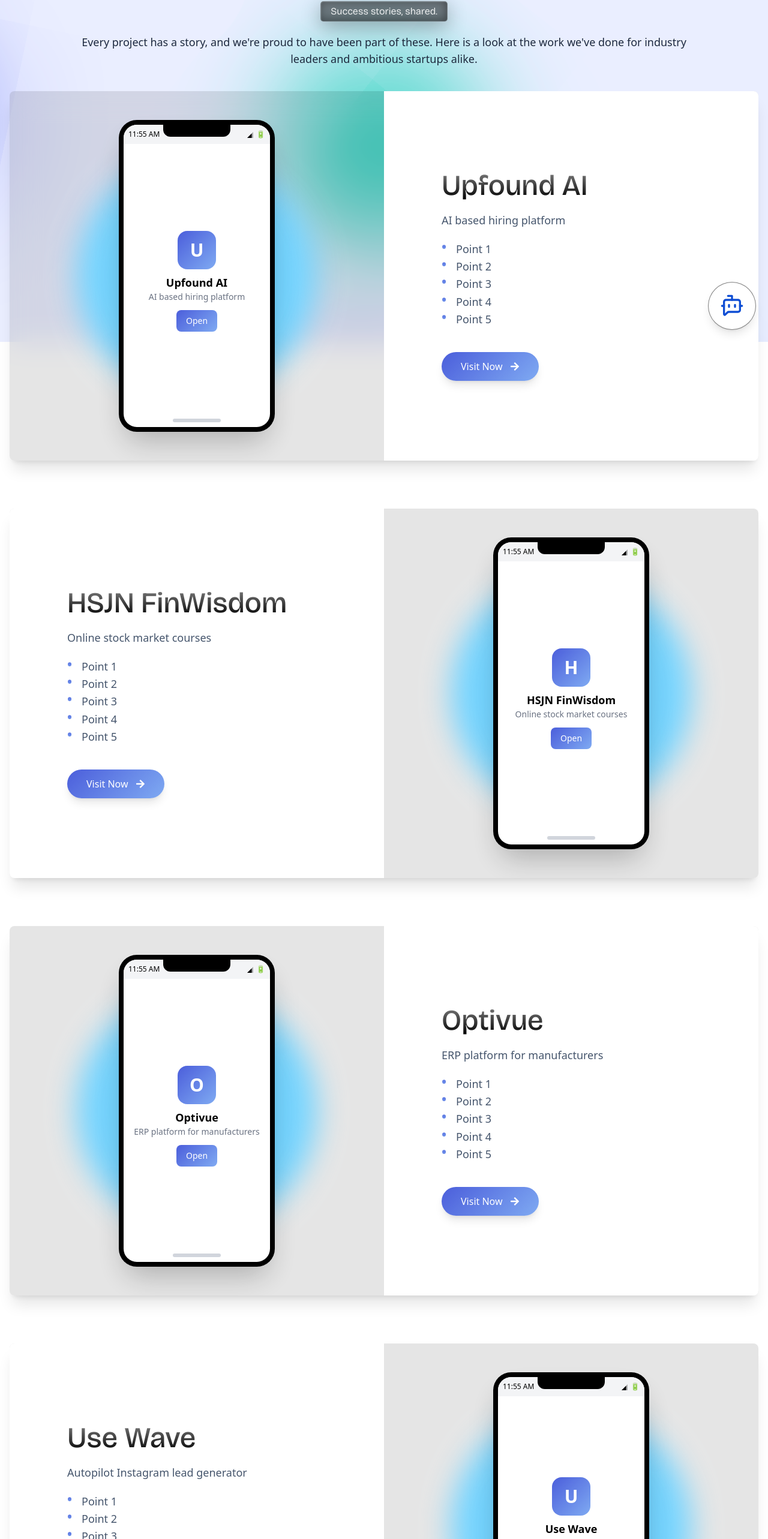
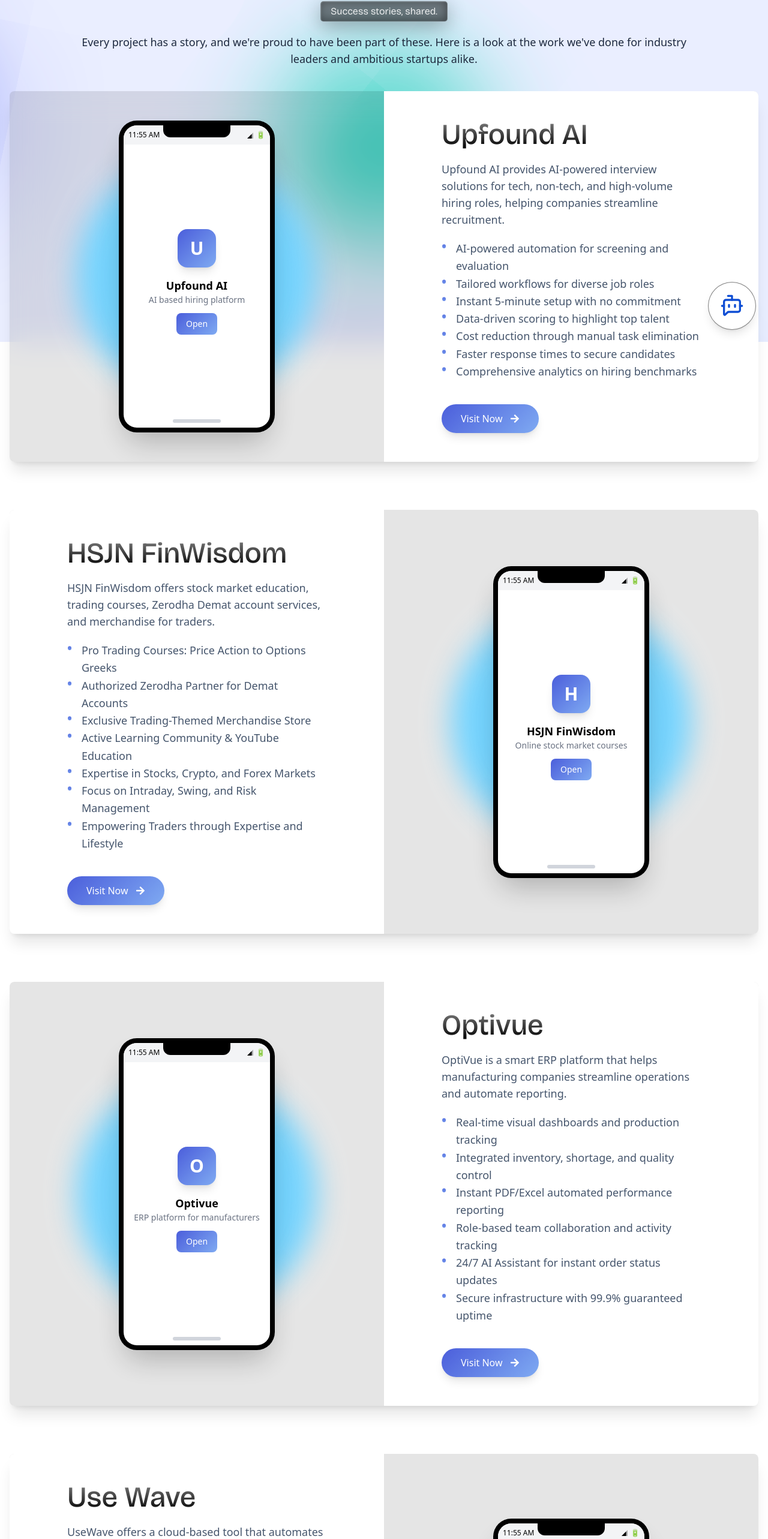
Before and after one commit to rana5772/rana, a React (Vite) app: page /projects in a window 1280 px wide. Shown: the part 230-2796 px from the top of the page at 60% size. Built offline with nearby package versions, Linux system fonts and the light colour scheme.

Commit message:
project links

```diff
--- a/src/components/PhoneSection.jsx
+++ b/src/components/PhoneSection.jsx
@@ -2,16 +2,16 @@
 import { format } from "date-fns";
 import { MdSignalCellular3Bar } from "react-icons/md";
 import Heading from "./Heading";
-import { FaArrowRight, FaPlus } from "react-icons/fa";
-import { RiMailSendFill } from "react-icons/ri";
-import { FiPlusSquare } from "react-icons/fi";
+import { FaArrowRight } from "react-icons/fa";
+import { motion } from "framer-motion"; // 1. Import Framer Motion
 
 const PhoneSection = ({
   name = "Website Name",
   link = "#",
   description = "A brief description of the website goes here.",
+  details="Additional details about the website can be placed here to provide more context and information to the user.",
   points = ["Point 1", "Point 2", "Point 3", "Point 4", "Point 5"],
-  side = 2, // 1 for Left, 2 for Right
+  side = 2,
 }) => {
   const [currentTime, setCurrentTime] = useState(new Date());
 
@@ -19,13 +19,24 @@
     const timer = setInterval(() => {
       setCurrentTime(new Date());
     }, 1000);
-
     return () => clearInterval(timer);
   }, []);
 
-  // Determine order based on side prop
   const visualOrder = side === 1 ? "md:order-1" : "md:order-2";
   const contentOrder = side === 1 ? "md:order-2" : "md:order-1";
+
+  // 2. Define the wobble animation variants
+  const wobbleVariants = {
+    initial: { scale: 1, rotate: 0 },
+    animate: {
+      rotate: [0, -10, 10, -10, 10, 0], // The "shake" sequence
+      transition: {
+        duration: 0.5,
+        delay: 0.2, // Slight delay after appearing
+        ease: "easeInOut",
+      },
+    },
+  };
 
   return (
     <section className="mb-20 grid bg-black/10 backdrop-blur-xl shadow-xl grid-cols-1 md:grid-cols-2 min-h-[600px] w-full items-stretch rounded-lg overflow-hidden">
@@ -33,8 +44,7 @@
       <div
         className={`flex items-center justify-center py-12 order-1 ${visualOrder} relative`}
       >
-        {/* Yellow Circle */}
-        <div className="absolute top-1/2 left-1/2 -translate-x-1/2 -translate-y-1/2 aspect-square h-[400px] rounded-full bg-sky-300 blur-xl"></div>
+        <div className="hidden lg:block absolute top-1/2 left-1/2 -translate-x-1/2 -translate-y-1/2 aspect-square h-[400px] rounded-full bg-sky-300 blur-xl"></div>
 
         <div className="relative w-[260px] h-[520px] bg-black rounded-[30px] shadow-2xl p-2 z-10">
           <div className="absolute top-1 left-1/2 -translate-x-1/2 w-28 h-6 bg-black rounded-b-xl z-10"></div>
@@ -49,14 +59,25 @@
             </div>
 
             <div className="flex-1 flex flex-col items-center justify-center p-4">
-              <div className="w-16 h-16 text-white flex justify-center items-center font-semibold text-3xl gradient-bg rounded-2xl">
-                {name.charAt(0)}
-              </div>
-              <h3 className="font-semibold text-lg text-center mt-2">{name}</h3>
+              {/* 3. Wrap the box in a motion.div */}
+              <a href={link} target="_blank" rel="noreferrer">
+                <motion.div
+                  variants={wobbleVariants}
+                  initial="initial"
+                  whileInView="animate" // Triggers when scrolled into view
+                  viewport={{ once: false, amount: 0.8 }} // Set 'once: true' if you only want it to wobble the first time
+                  className="w-16 h-16 text-white flex justify-center items-center font-semibold text-3xl gradient-bg rounded-2xl shadow-lg"
+                >
+                  {name.charAt(0)}
+                </motion.div>
+              </a>
+
+              <h3 className="font-semibold text-lg text-center mt-4">{name}</h3>
               <p className="text-gray-500 text-center text-sm">{description}</p>
               <a
                 href={link}
                 target="_blank"
+                rel="noreferrer"
                 className="gradient-bg mt-3 text-white px-4 py-2 rounded-lg text-sm"
               >
                 Open
@@ -76,7 +97,7 @@
       >
         <div className="max-w-xl">
           <Heading heading={name} mt={false} align="left" />
-          <p className="text-lg mb-5 text-slate-600">{description}</p>
+          <p className="text-lg mb-5 text-slate-600">{details}</p>
           <div className="text-lg text-slate-600 leading-relaxed mb-10">
             <ul className="list-gradient-bullet">
               {points.map((point, index) => (
@@ -89,6 +110,7 @@
             <a
               href={link}
               target="_blank"
+              rel="noreferrer"
               className="w-full sm:w-auto px-8 py-3 rounded-full flex justify-center items-center gap-3 hover:scale-105 gradient-bg text-white transition-all shadow-lg"
             >
               Visit Now <FaArrowRight />
--- a/src/pages/ProjectsPage.jsx
+++ b/src/pages/ProjectsPage.jsx
@@ -50,18 +50,47 @@
           name="Upfound AI"
           link="https://upfound.ai"
           description="AI based hiring platform"
+          details="Upfound AI provides AI-powered interview solutions for tech, non-tech, and high-volume hiring roles, helping companies streamline recruitment. "
+          points={[
+            "AI-powered automation for screening and evaluation",
+            "Tailored workflows for diverse job roles",
+            "Instant 5-minute setup with no commitment",
+            "Data-driven scoring to highlight top talent",
+            "Cost reduction through manual task elimination",
+            "Faster response times to secure candidates",
+            "Comprehensive analytics on hiring benchmarks",
+          ]}
         />
         <PhoneSection
           side={2}
           name="HSJN FinWisdom"
           link="https://hsjnfinwisdom.com"
           description="Online stock market courses"
+          details="HSJN FinWisdom offers stock market education, trading courses, Zerodha Demat account services, and merchandise for traders."
+          points={[
+            "Pro Trading Courses: Price Action to Options Greeks",
+            "Authorized Zerodha Partner for Demat Accounts",
+            "Exclusive Trading-Themed Merchandise Store",
+            "Active Learning Community & YouTube Education",
+            "Expertise in Stocks, Crypto, and Forex Markets",
+            "Focus on Intraday, Swing, and Risk Management",
+            "Empowering Traders through Expertise and Lifestyle",
+          ]}
         />
         <PhoneSection
           side={1}
           name="Optivue"
           link="https://optivue.in"
           description="ERP platform for manufacturers"
+          details="OptiVue is a smart ERP platform that helps manufacturing companies streamline operations and automate reporting. "
+          points={[
+            "Real-time visual dashboards and production tracking",
+            "Integrated inventory, shortage, and quality control",
+            "Instant PDF/Excel automated performance reporting",
+            "Role-based team collaboration and activity tracking",
+            "24/7 AI Assistant for instant order status updates",
+            "Secure infrastructure with 99.9% guaranteed uptime",
+          ]}
         />
 
         <PhoneSection
@@ -69,6 +98,15 @@
           name="Use Wave"
           link="https://usewave.co"
           description="Autopilot Instagram lead generator"
+          details="UseWave offers a cloud-based tool that automates Instagram outreach by finding prospects, sending personalized DMs and follow-ups, and generating leads on autopilot."
+          points={[
+            "Automated cloud-based Instagram cold DMs and follow-ups",
+            "Guaranteed results: One client in 30 days or pay nothing",
+            "Targeting for followers, likers, and competitor leads",
+            "Safety-first infrastructure with 7-day expert support",
+            "Wave Pro: 60 DMs daily with multi-language capability",
+            "Risk-free 7-day trial to automate lead generation",
+          ]}
         />
 
         <PhoneSection
@@ -76,12 +114,33 @@
           name="Dain Mart"
           link="https://dainmart.com"
           description="Online clothing store"
+          details="DainMart is an online shopping platform offering a wide range of products including fashion, electronics, appliances, beauty, home & furniture, groceries, and more."
+          points={[
+            "Latest Mobiles & Tablets from top global brands",
+            "High-performance Electronics and smart home tech",
+            "Premium TVs & large home appliances at best prices",
+            "Trend-setting Fashion for all styles and occasions",
+            "Curated Beauty, skincare, and personal care range",
+            "Modern Home & Furniture for every living space",
+            "Fresh Grocery essentials delivered to your doorstep",
+            "Seamless Flight bookings with exclusive travel deals",
+          ]}
         />
 
         <PhoneSection
           side={2}
           name="E-commerce Tank"
           link="https://ecommercetank.in"
+          description="Amazon growth manager"
+          details="Ecommerce Tank, is about providing account management and growth services for brands on major e-commerce platforms like Amazon, Flipkart, Myntra, Nykaa."
+          points={[
+            "10X sales growth through proven scaling strategies",
+            "Trusted partner for 500+ successful global brands",
+            "99% success rate in delivering measurable results",
+            "Expert management for Amazon, Flipkart, and Myntra",
+            "Multi-channel scaling on Nykaa, JioMart, and Meesho",
+            "Dedicated support for brand visibility and growth",
+          ]}
         />
 
         <PhoneSection
@@ -89,6 +148,16 @@
           name="Kreative Deals"
           link="https://kreativedeals.com"
           description="Cooperate gifting solutions"
+          details="Kreative Deals provides corporate gifting, merchandising, and loyalty fulfillment solutions, connecting premium brands with businesses."
+          points={[
+            "Corporate gifting & custom merchandising solutions",
+            "Loyalty fulfillment & business incentive programs",
+            "Global distribution with 300+ brand partners",
+            "Scalable 12,000 sq ft secure warehousing",
+            "Logistics network covering 19,000+ pin codes",
+            "High-capacity 80K+ monthly order fulfillment",
+            "Trusted partner for Fortune 500 enterprises",
+          ]}
         />
         <CodeSection />
       </div>
```
